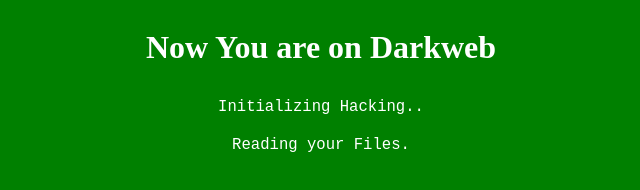
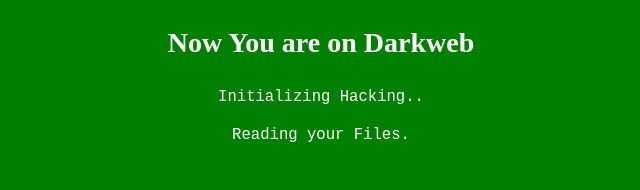
Before and after one commit to Aman-kumar-01/hacking, a plain HTML site: page index.html in a window 1280 px wide. Shown: the whole page, without its empty margins (319-959 px from the left). Drawn offline with Linux system fonts and the light colour scheme.

Commit message:
css update

```diff
--- a/index.html
+++ b/index.html
@@ -28,6 +28,11 @@
         margin: 10px;
         font-size: 1.2em;
     }
+
+    .title{
+        font-size: 14px;
+    }
+
 </style>
 
 <body>
```
